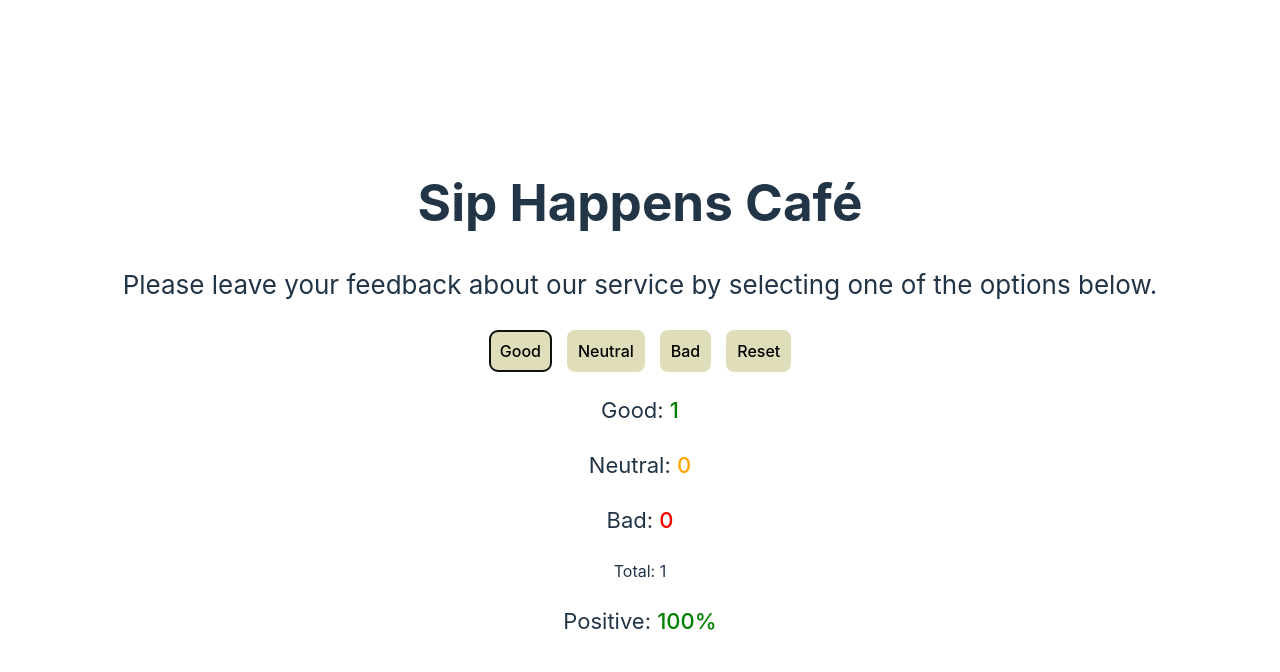
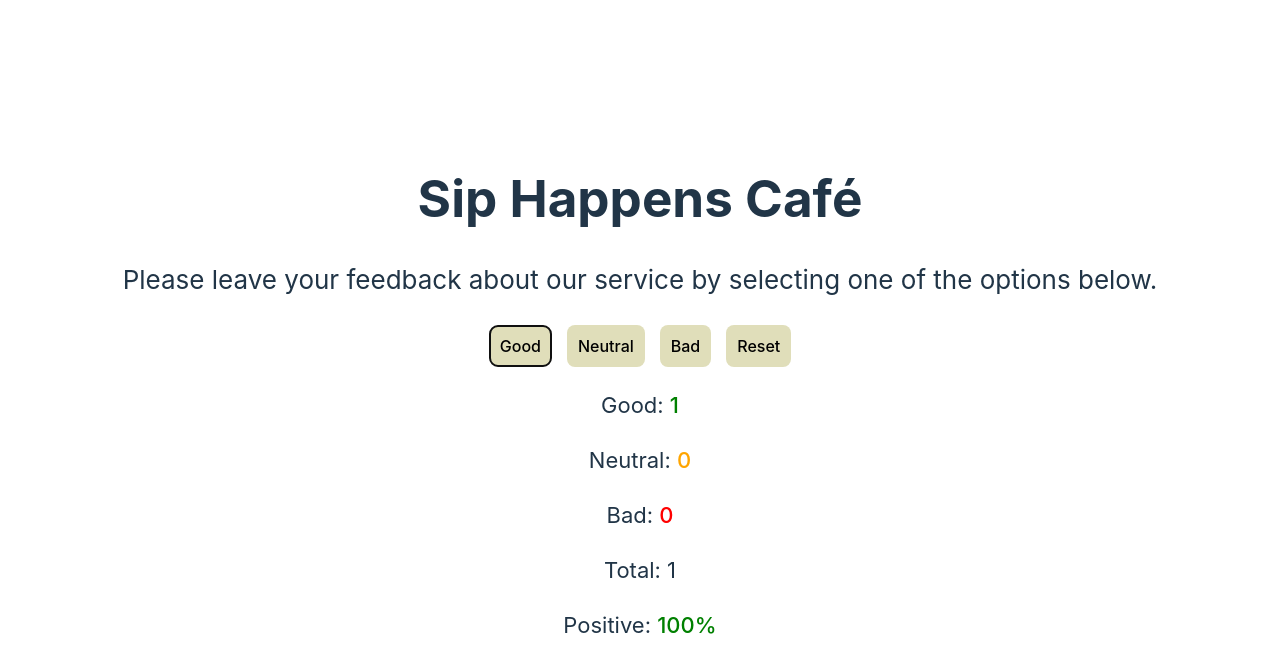
Before and after one commit to serg444s/goit-react-hw-02, a React (Vite) app: page / in a window 1280 px wide. Both pictures are taken after a click on the button "Good". Shown: the top 672 px of the page. Built offline with nearby package versions, Linux system fonts and the light colour scheme.

Commit message:
Update Feedback.jsx

```diff
--- a/src/components/Feedback/Feedback.jsx
+++ b/src/components/Feedback/Feedback.jsx
@@ -12,7 +12,7 @@ const Feedback = ({ data, totalFeedback, positiveFeedback }) => {
       <p className={css.text}>
         Bad: <span className={css.bad}>{data.bad}</span>
       </p>
-      <p>Total: {totalFeedback}</p>
+      <p className={css.text}>Total: {totalFeedback}</p>
       <p className={css.text}>
         Positive: <span className={css.good}>{positiveFeedback}%</span>
       </p>
```
